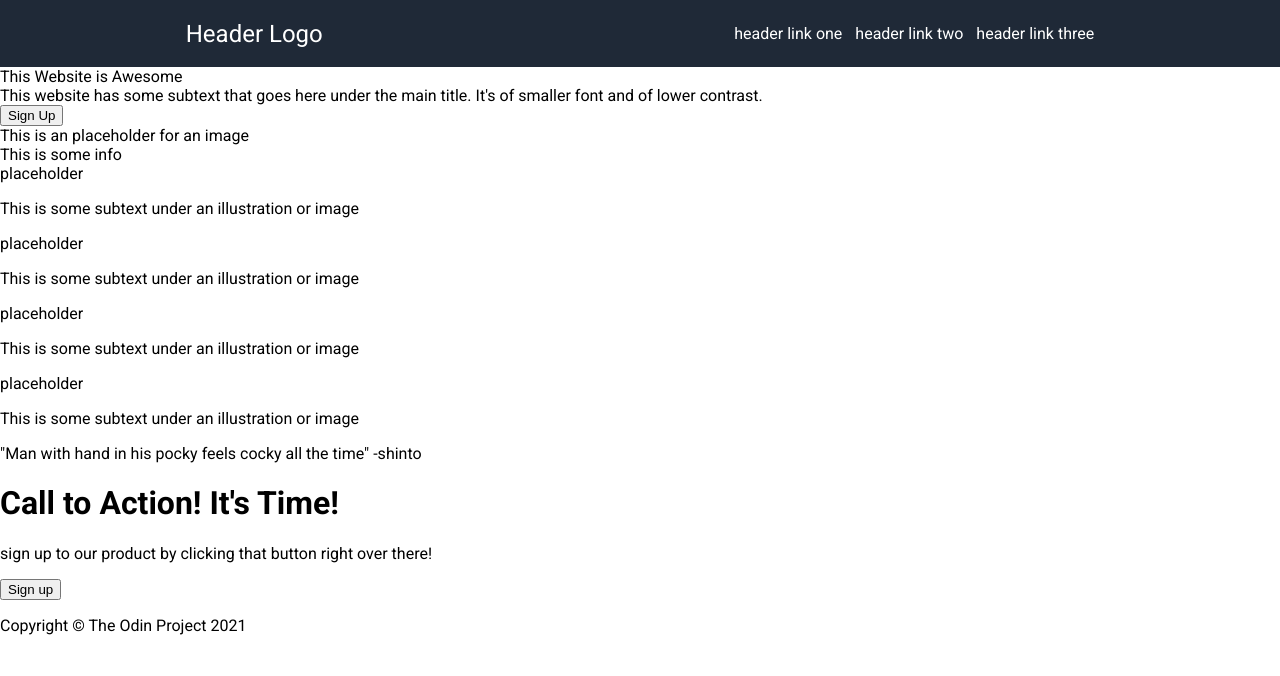
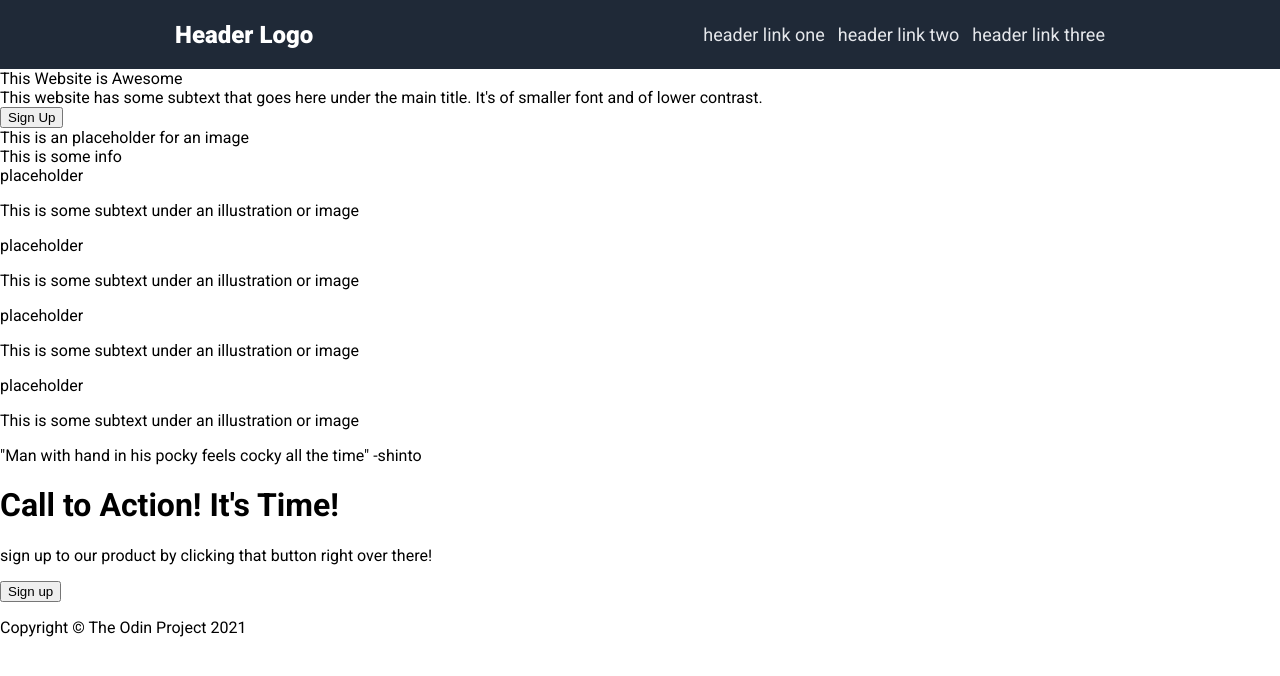
Before and after one commit to OsmanyR12/landing-page, a plain HTML site: page index.html in a window 1280 px wide. Drawn offline with Linux system fonts and the light colour scheme.

```diff
--- a/index.html
+++ b/index.html
@@ -23,7 +23,7 @@
     </div>
   </div>
 
-  <div>
+  <div class="body">
     <div class="welcome-section">
       <div class="title">
         This Website is Awesome
--- a/styles.css
+++ b/styles.css
@@ -14,6 +14,7 @@ body{
 .logo-container{
   color: white;
   font-size: 24px;
+  font-weight: 900;
   align-items: center;
 }
 .links{
@@ -26,5 +27,7 @@ body{
   list-style: none;
 }
 .links a{
-  color: white;
+  color: #E5E7EB;
+  font-size: 18px;
+
 }
```
